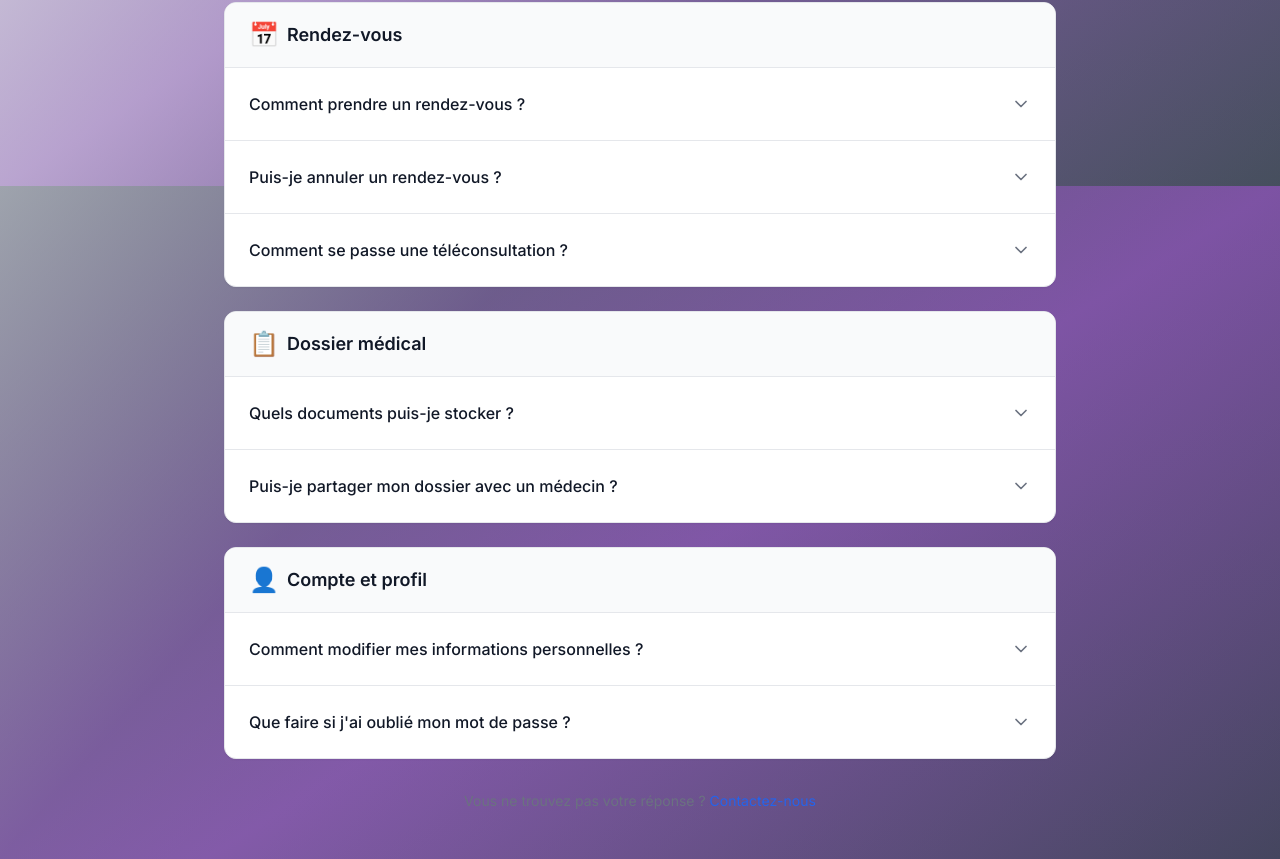
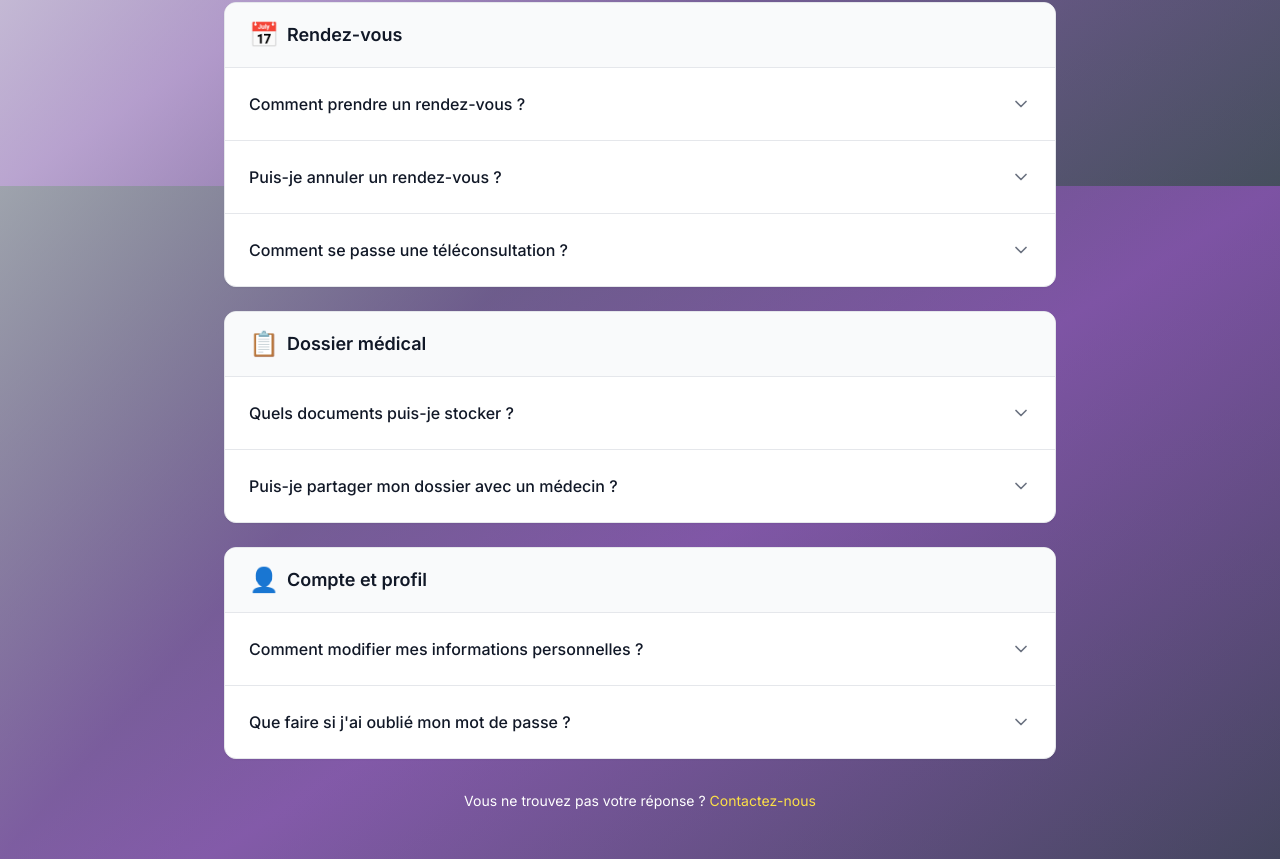
Before and after one commit to Djeupisne/carnet-sante-frontend, a React (Vite) app: page /faq in a window 1280 px wide. Shown: the part 614-1473 px from the top of the page. Built offline with nearby package versions, Linux system fonts and the light colour scheme.

Commit message:
Update FAQPage.tsx

```diff
--- a/src/pages/FAQPage.tsx
+++ b/src/pages/FAQPage.tsx
@@ -182,12 +182,13 @@ const FAQPage: React.FC = () => {
         </div>
 
         {/* Contact */}
-        <div className="mt-8 text-center text-sm text-gray-500">
-          Vous ne trouvez pas votre réponse ?{" "}
-          <Link to="/contact" className="text-blue-600 hover:underline">
-            Contactez-nous
-          </Link>
-        </div>
+<div className="mt-8 text-center text-sm text-white">
+  Vous ne trouvez pas votre réponse ?{" "}
+  <Link to="/contact" className="text-yellow-300 hover:underline">
+    Contactez-nous
+  </Link>
+</div>
+
       </div>
     </div>
   );
```
